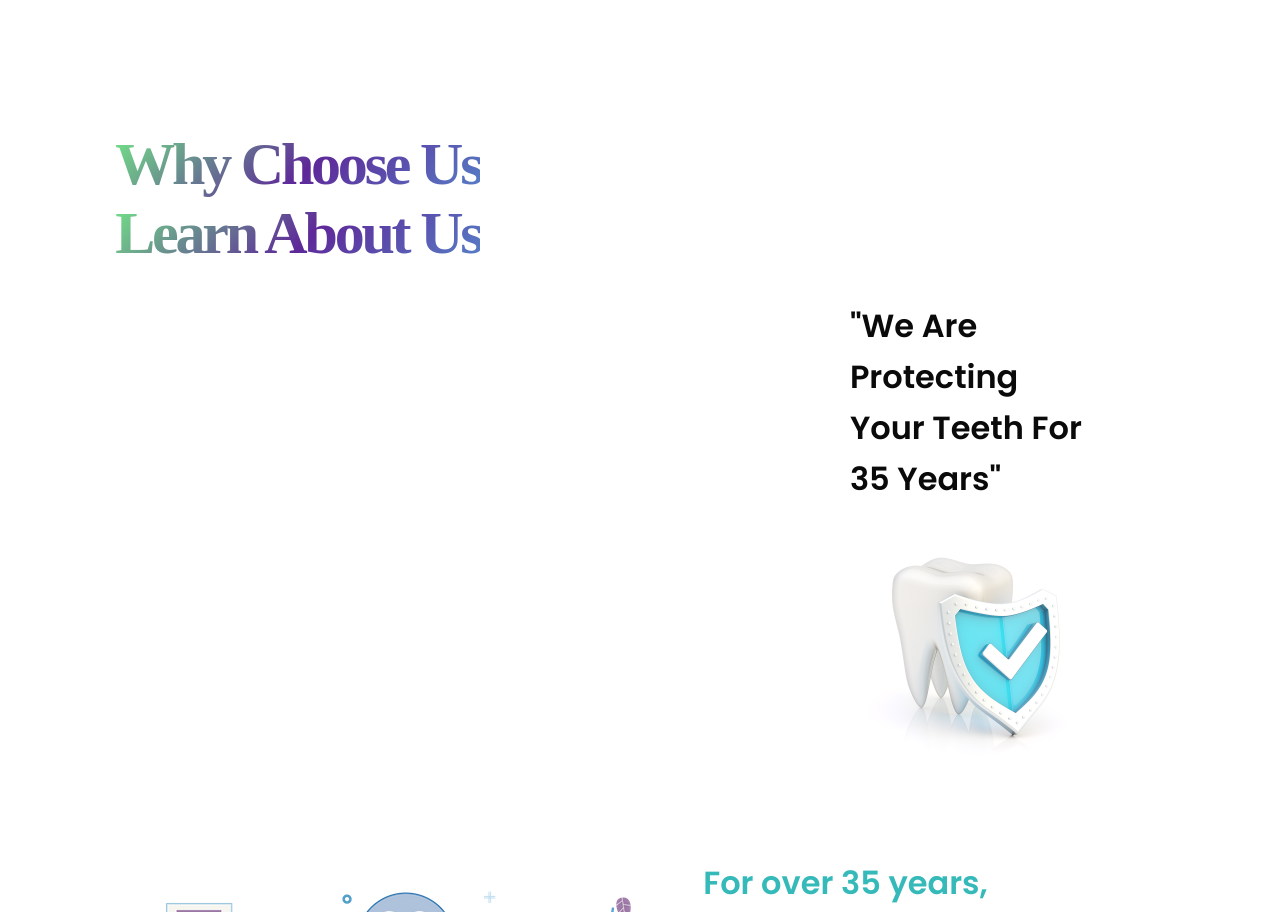
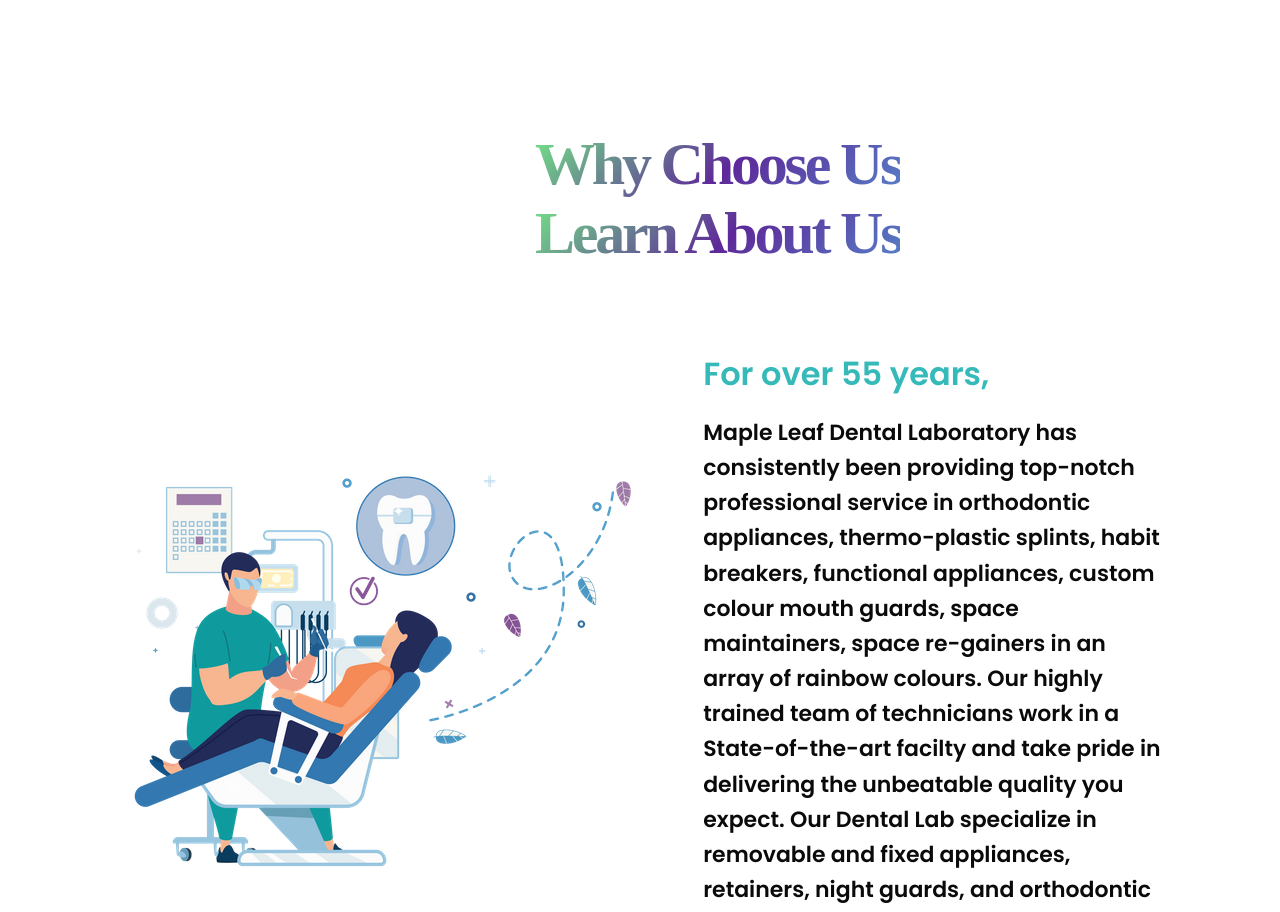
Before and after one commit to moshema10/Maple-Leaf-Dental-Lab, a plain HTML site: page index.html in a window 1280 px wide. Shown: the part 3980-4892 px from the top of the page. Drawn offline with Linux system fonts and the light colour scheme; a web font is replaced by a local one.

Commit message:
Post review updating

```diff
--- a/Css/style.css
+++ b/Css/style.css
@@ -344,7 +344,7 @@ section#why-choose-us .container .head .right{
     width: max-content;
     display: inline-block;
     margin-top: 2rem;
-    margin-left: 70%;
+    margin-left: 50%;
     gap:2rem;
     width: 20rem;
 
@@ -387,6 +387,10 @@ section#why-choose-us .container .head .left .animate-character {
   }
 }
 
+section#why-choose-us .container .head .left{
+    margin-left: 40%;
+}
+
 
 section#why-choose-us .container article{
     display: grid;
@@ -400,13 +404,15 @@ section#why-choose-us .container article{
 section#why-choose-us .container article .info{
     margin-bottom: 1rem;
     color: var(--color-black);
-    font-size: large;
+    font-size: 22px;
+    font-weight: bold;
     line-height:2rem;
 }
 
 section#why-choose-us .container article .info span{
     color: var(--color-primary-variant);
     font-size: xx-large;
+
     display: block;
     margin-bottom: 1rem;
     font-weight: bold;
--- a/index.html
+++ b/index.html
@@ -173,7 +173,7 @@
           <h2 class="animate-character"><a href="#article">Learn About Us</a></h2>
         </div>
 
-        <div class="right">
+        <!-- <div class="right">
           <div>
             <p>"We Are Protecting Your Teeth For 35 Years"</p>
 
@@ -182,7 +182,7 @@
             <img width=250 height="250" src="./Images/protext-teeth.jpg">
           </div>
 
-        </div>
+        </div> -->
 
         <article id="article">
           <div class="image">
@@ -190,7 +190,7 @@
           </div>
           <div class="info">
             <p>
-              <span>For over 35 years,</span>
+              <span>For over 55 years,</span>
               Maple Leaf Dental Laboratory has consistently been providing top-notch professional service in orthodontic
               appliances, thermo-plastic splints, habit breakers, functional appliances, custom colour mouth guards, space maintainers,
               space re-gainers in an array of rainbow colours. Our highly trained team of technicians work in a State-of-the-art facilty
```
Also changed, not shown: 1 other file.
